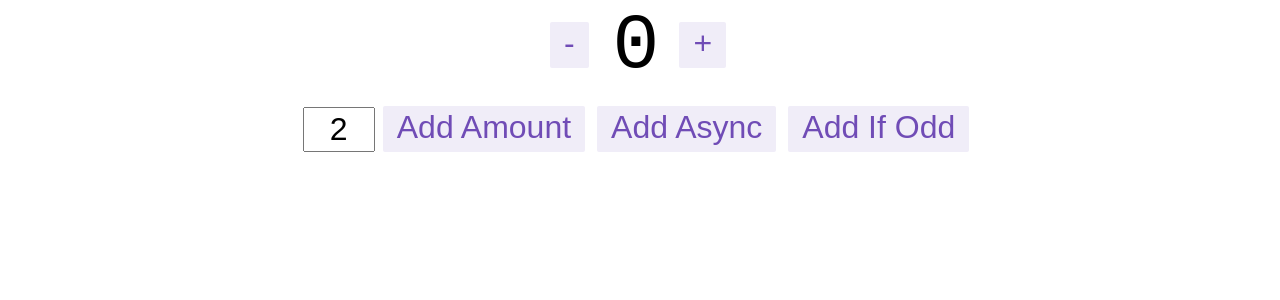
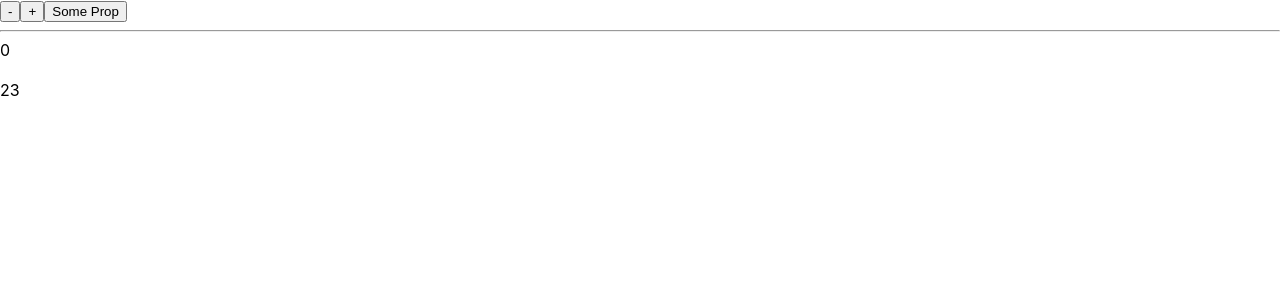
Before and after one commit to Nagaraj668/react-redux, a React (Create React App) app: page / in a window 1280 px wide. Shown: the top 300 px of the page. Built offline with nearby package versions, Linux system fonts and the light colour scheme.

Commit message:
redux inter component communication - minum config

```diff
--- a/src/App.js
+++ b/src/App.js
@@ -1,11 +1,14 @@
 import React from 'react';
 import { Counter } from './features/counter/Counter';
+import { CounterA } from './features/counter/CounterA';
 import './App.css';
 
 function App() {
   return (
     <div>
-        <Counter />
+      <Counter />
+      <hr />
+      <CounterA />
     </div>
   );
 }
--- a/src/features/counter/Counter.js
+++ b/src/features/counter/Counter.js
@@ -3,63 +3,29 @@ import { useSelector, useDispatch } from 'react-redux';
 import {
   decrement,
   increment,
-  incrementByAmount,
-  incrementAsync,
-  incrementIfOdd,
-  selectCount,
+  somePropIncrement,
+  selectCount
 } from './counterSlice';
-import styles from './Counter.module.css';
 
 export function Counter() {
+
   const count = useSelector(selectCount);
   const dispatch = useDispatch();
-  const [incrementAmount, setIncrementAmount] = useState('2');
-
-  const incrementValue = Number(incrementAmount) || 0;
 
   return (
     <div>
-      <div className={styles.row}>
+      <div>
         <button
-          className={styles.button}
-          aria-label="Decrement value"
-          onClick={() => dispatch(decrement())}
-        >
+          onClick={() => dispatch(decrement())}>
           -
         </button>
-        <span className={styles.value}>{count}</span>
         <button
-          className={styles.button}
-          aria-label="Increment value"
-          onClick={() => dispatch(increment())}
-        >
+          onClick={() => dispatch(increment())}>
           +
         </button>
-      </div>
-      <div className={styles.row}>
-        <input
-          className={styles.textbox}
-          aria-label="Set increment amount"
-          value={incrementAmount}
-          onChange={(e) => setIncrementAmount(e.target.value)}
-        />
         <button
-          className={styles.button}
-          onClick={() => dispatch(incrementByAmount(incrementValue))}
-        >
-          Add Amount
-        </button>
-        <button
-          className={styles.asyncButton}
-          onClick={() => dispatch(incrementAsync(incrementValue))}
-        >
-          Add Async
-        </button>
-        <button
-          className={styles.button}
-          onClick={() => dispatch(incrementIfOdd(incrementValue))}
-        >
-          Add If Odd
+          onClick={() => dispatch(somePropIncrement())}>
+          Some Prop
         </button>
       </div>
     </div>
--- a/src/features/counter/Counter.module.css
+++ /dev/null
@@ -1,78 +0,0 @@
-.row {
-  display: flex;
-  align-items: center;
-  justify-content: center;
-}
-
-.row > button {
-  margin-left: 4px;
-  margin-right: 8px;
-}
-.row:not(:last-child) {
-  margin-bottom: 16px;
-}
-
-.value {
-  font-size: 78px;
-  padding-left: 16px;
-  padding-right: 16px;
-  margin-top: 2px;
-  font-family: 'Courier New', Courier, monospace;
-}
-
-.button {
-  appearance: none;
-  background: none;
-  font-size: 32px;
-  padding-left: 12px;
-  padding-right: 12px;
-  outline: none;
-  border: 2px solid transparent;
-  color: rgb(112, 76, 182);
-  padding-bottom: 4px;
-  cursor: pointer;
-  background-color: rgba(112, 76, 182, 0.1);
-  border-radius: 2px;
-  transition: all 0.15s;
-}
-
-.textbox {
-  font-size: 32px;
-  padding: 2px;
-  width: 64px;
-  text-align: center;
-  margin-right: 4px;
-}
-
-.button:hover,
-.button:focus {
-  border: 2px solid rgba(112, 76, 182, 0.4);
-}
-
-.button:active {
-  background-color: rgba(112, 76, 182, 0.2);
-}
-
-.asyncButton {
-  composes: button;
-  position: relative;
-}
-
-.asyncButton:after {
-  content: '';
-  background-color: rgba(112, 76, 182, 0.15);
-  display: block;
-  position: absolute;
-  width: 100%;
-  height: 100%;
-  left: 0;
-  top: 0;
-  opacity: 0;
-  transition: width 1s linear, opacity 0.5s ease 1s;
-}
-
-.asyncButton:active:after {
-  width: 0%;
-  opacity: 1;
-  transition: 0s;
-}
--- /dev/null
+++ b/src/features/counter/CounterA.js
@@ -0,0 +1,21 @@
+import React from 'react';
+import { useSelector } from 'react-redux';
+import {
+  selectCount, selectSomeProp
+} from './counterSlice';
+
+export function CounterA() {
+
+  const count = useSelector(selectCount);
+  const someProp = useSelector(selectSomeProp);
+
+  return (
+    <div>
+      <div>
+        <span>{count}</span>
+        <br /><br />
+        <span>{someProp}</span>
+      </div>
+    </div>
+  );
+}
--- a/src/features/counter/counterAPI.js
+++ /dev/null
@@ -1,6 +0,0 @@
-// A mock function to mimic making an async request for data
-export function fetchCount(amount = 1) {
-  return new Promise((resolve) =>
-    setTimeout(() => resolve({ data: amount }), 500)
-  );
-}
--- a/src/features/counter/counterSlice.js
+++ b/src/features/counter/counterSlice.js
@@ -1,73 +1,30 @@
-import { createAsyncThunk, createSlice } from '@reduxjs/toolkit';
-import { fetchCount } from './counterAPI';
+import { createSlice } from '@reduxjs/toolkit';
 
 const initialState = {
   value: 0,
   status: 'idle',
+  someProp: 23
 };
 
-// The function below is called a thunk and allows us to perform async logic. It
-// can be dispatched like a regular action: `dispatch(incrementAsync(10))`. This
-// will call the thunk with the `dispatch` function as the first argument. Async
-// code can then be executed and other actions can be dispatched. Thunks are
-// typically used to make async requests.
-export const incrementAsync = createAsyncThunk(
-  'counter/fetchCount',
-  async (amount) => {
-    const response = await fetchCount(amount);
-    // The value we return becomes the `fulfilled` action payload
-    return response.data;
-  }
-);
 
 export const counterSlice = createSlice({
   name: 'counter',
   initialState,
-  // The `reducers` field lets us define reducers and generate associated actions
   reducers: {
     increment: (state) => {
-      // Redux Toolkit allows us to write "mutating" logic in reducers. It
-      // doesn't actually mutate the state because it uses the Immer library,
-      // which detects changes to a "draft state" and produces a brand new
-      // immutable state based off those changes
       state.value += 1;
     },
     decrement: (state) => {
       state.value -= 1;
     },
-    // Use the PayloadAction type to declare the contents of `action.payload`
-    incrementByAmount: (state, action) => {
-      state.value += action.payload;
-    },
-  },
-  // The `extraReducers` field lets the slice handle actions defined elsewhere,
-  // including actions generated by createAsyncThunk or in other slices.
-  extraReducers: (builder) => {
-    builder
-      .addCase(incrementAsync.pending, (state) => {
-        state.status = 'loading';
-      })
-      .addCase(incrementAsync.fulfilled, (state, action) => {
-        state.status = 'idle';
-        state.value += action.payload;
-      });
-  },
+    somePropIncrement: (state) => {
+      state.someProp += 1;
+    }
+  }
 });
 
-export const { increment, decrement, incrementByAmount } = counterSlice.actions;
-
-// The function below is called a selector and allows us to select a value from
-// the state. Selectors can also be defined inline where they're used instead of
-// in the slice file. For example: `useSelector((state: RootState) => state.counter.value)`
+export const { increment, decrement, somePropIncrement } = counterSlice.actions;
 export const selectCount = (state) => state.counter.value;
-
-// We can also write thunks by hand, which may contain both sync and async logic.
-// Here's an example of conditionally dispatching actions based on current state.
-export const incrementIfOdd = (amount) => (dispatch, getState) => {
-  const currentValue = selectCount(getState());
-  if (currentValue % 2 === 1) {
-    dispatch(incrementByAmount(amount));
-  }
-};
+export const selectSomeProp = (state) => state.counter.someProp;
 
 export default counterSlice.reducer;
```
Also changed, not shown: 1 other file (tests, documents, lock files or other folders).
